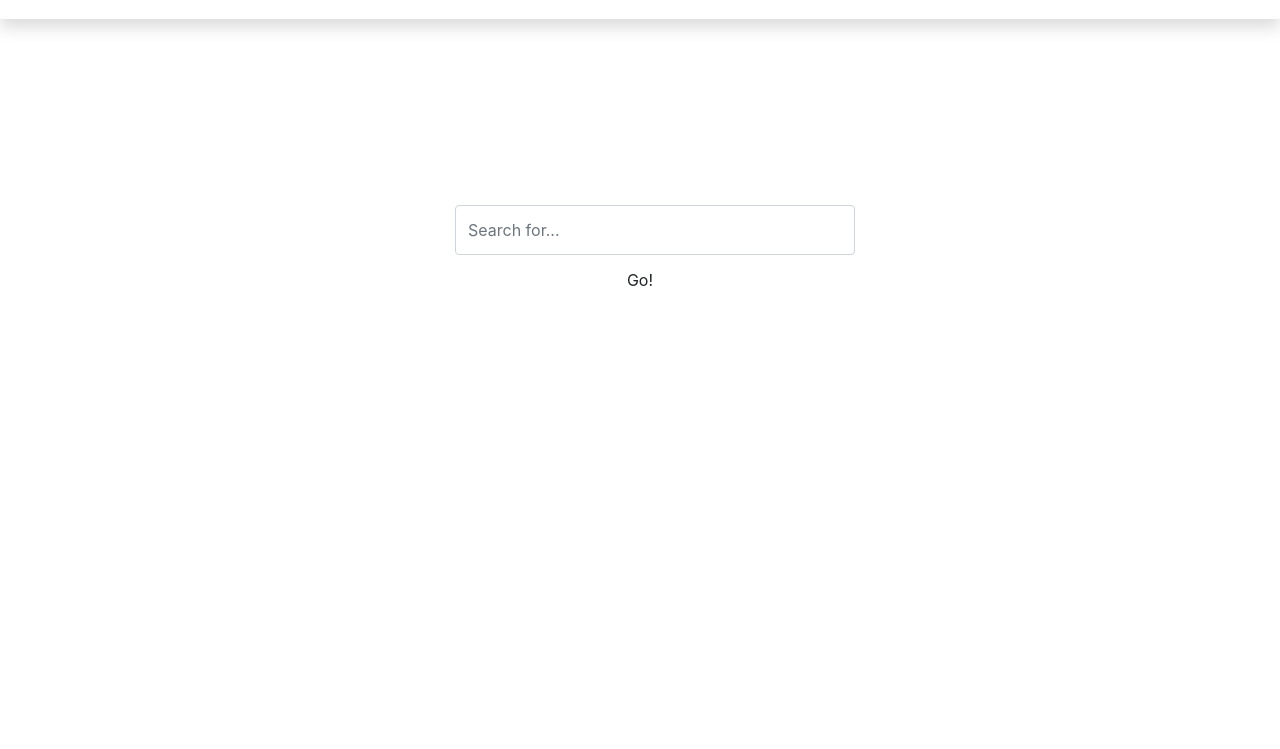
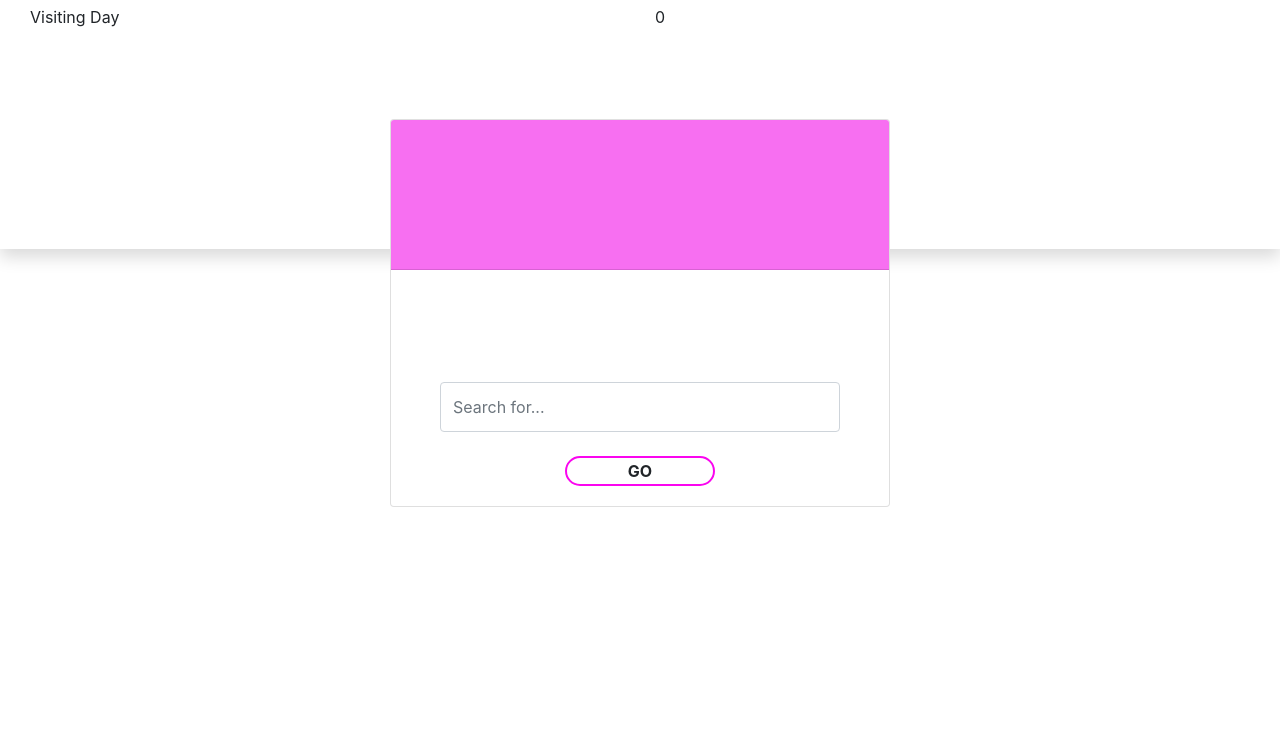
Before and after one commit to BargasoRC/AIS, a plain HTML site: page index.html in a window 1280 px wide. Shown: the part 51-800 px from the top of the page. Drawn offline with nearby package versions, Linux system fonts and the light colour scheme.

Commit message:
working on ui

```diff
--- a/index.html
+++ b/index.html
@@ -12,44 +12,47 @@
 
 <body>
     <div id="header" class="col-md-12 shadow fixed-top">
-        <center>
-            <h3>Welcome!</h3>
-        </center>
+        <div class="col-md-12">
+            <div class="row">
+                <div class="col-md-6">
+                    <br>
+                    <h5>Event:</h5><span>Visiting Day</span>
+                </div>
+                <div class="col-md-6">
+                    <br>
+                    <h5 id="visitorsCount">No. of Visitors:</h5><span>0</span>
+                </div>
+            </div>
+        </div>
     </div>
-    <!-- <header class="masthead"> -->
     <center>
-        <div class="search col-md-12">
-            <div id="inputField" class="col-md-12">
-                <input id="name" type="text" class="searchbtn form-control" placeholder="Search for...">
-                <span>
-                    <button id="go" class="searchbtn btn btn-default" type="button" data-toggle="modal"
-                        data-target="#myModal">Go!</button>
-                </span>
+        <div class="card">
+            <div class="card-header">
+
+            </div>
+            <div class="card-body">
+                <div class="search col-md-12">
+                    <input id="name" type="text" class="searchbtn form-control" placeholder="Search for...">
+                    <br>
+                    <button id="go" class="btn btn-default" type="button" data-toggle="modal"
+                        data-target="#myModal">GO</button>
+                </div>
             </div>
         </div>
     </center>
-    <!-- </header> -->
-    <!-- The Modal -->
     <div class="modal fade" id="myModal">
         <div class="modal-dialog">
             <div class="modal-content">
-
-                <!-- Modal Header -->
                 <div class="modal-header">
                     <h4 class="modal-title">Modal Heading</h4>
                     <!-- <button type="button" class="close" data-dismiss="modal">&times;</button> -->
                 </div>
-
-                <!-- Modal body -->
                 <div class="modal-body">
                     Modal body..
                 </div>
-
-                <!-- Modal footer -->
                 <div class="modal-footer">
                     <button type="button" class="btn btn-danger" data-dismiss="modal">Close</button>
                 </div>
-
             </div>
         </div>
     </div>
--- a/style.css
+++ b/style.css
@@ -3,10 +3,11 @@ body{
     margin:0;
 }
 #header{
-    height: 70px;
+    height: 300px;
     background: white;
     /* box-shadow: 5px 15px 10px -17px black; */
     box-shadow: 0px 0px 7px black;
+    z-index:1;
 }
 .masthead {
     height: 100vh;
@@ -28,3 +29,29 @@ body{
 .searchbtn{
     height: 50px;
 }
+#go{
+    height:30px;
+}
+.page-header{
+    background:black;
+    height:200px;
+}
+.card{
+    margin-top:170px;
+    z-index:2;
+    width:500px;
+}
+.card-header{
+    height:150px;
+    background:#f76ff1;
+}
+.btn-default{
+    border:2px solid #fa05ef;
+    border-radius:15px;
+    width:150px;
+    padding:0;
+    font-weight: bold;
+}
+#visitorsCount{
+    text-align: right;
+}
```
